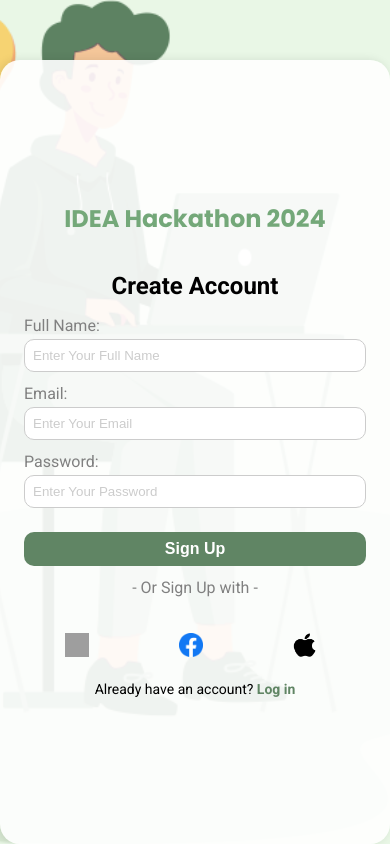
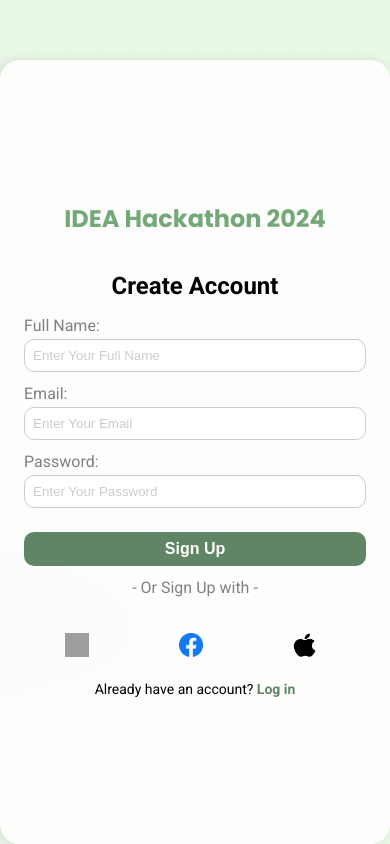
Before and after one commit to Janinh00/code-assessment, a React (Create React App) app: page / in a window 390 px wide. Built offline with nearby package versions, Linux system fonts and the light colour scheme; grey boxes are pictures that could not be loaded.

Commit message:
background mobile change

```diff
--- a/src/index.css
+++ b/src/index.css
@@ -163,7 +163,7 @@ button:hover {
 @media (max-width: 768px) {
   .signup-container {
     justify-content: center;
-    background-image: url('./assets/thumbnail2.png');
+    /* background-image: url('./assets/thumbnail2.png'); */
     background-color: #e9f7e6;
     background-size: cover;
     background-position: center;
```
